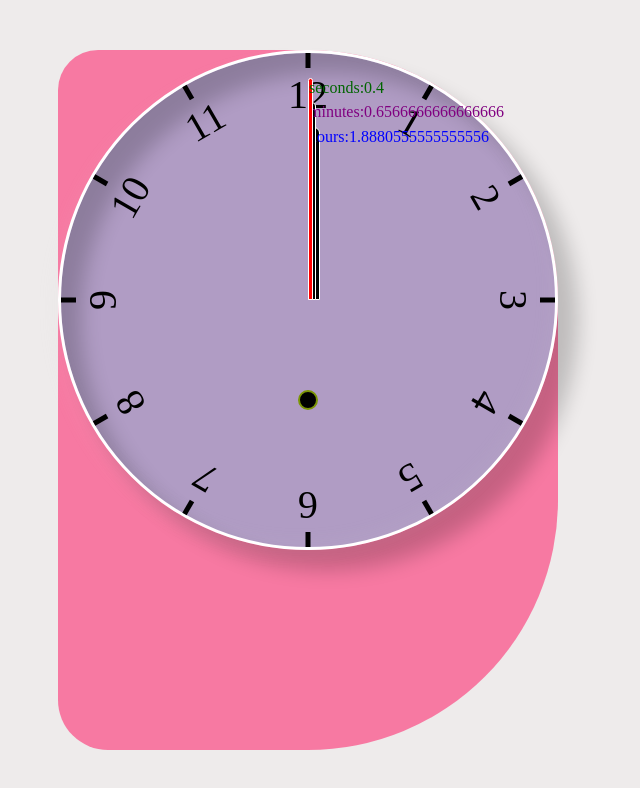
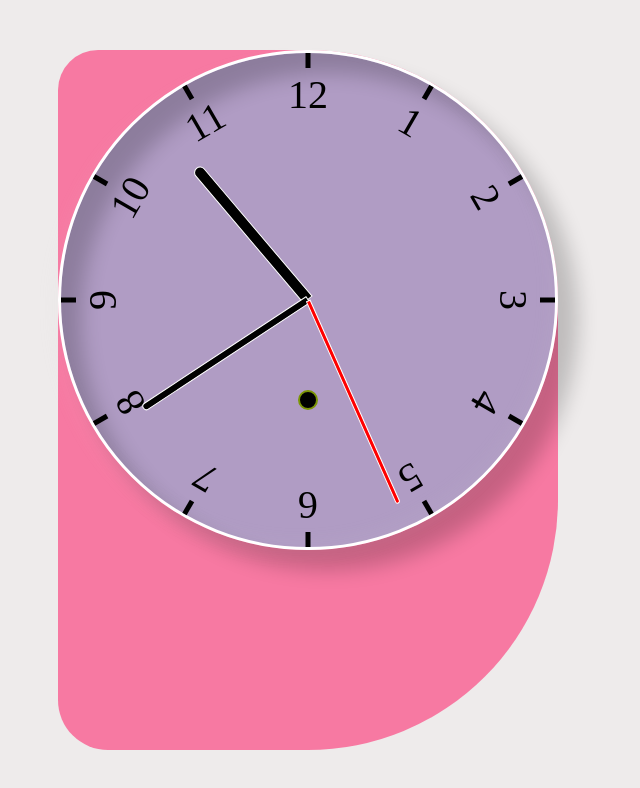
Before and after one commit to MeetYourCreator/alarm-clock, a React (Create React App) app: page / in a window 1280 px wide. Shown: the top 788 px of the page, without its empty margins (332-972 px from the left). Built offline with nearby package versions, Linux system fonts and the light colour scheme; a web font is replaced by a local one.

Commit message:
clock functioning

```diff
--- a/src/App.js
+++ b/src/App.js
@@ -8,7 +8,7 @@ const App = () => {
   return (
     <>
       {/* <Home /> */}
-      <Clock secondHand minuteHand hourHand clockNumber='1'/>
+      <Clock />
    </>
   );
 }
--- a/src/Components/HourHand.jsx
+++ b/src/Components/HourHand.jsx
@@ -1,10 +1,10 @@
 import React from "react"
 
-const HourHand = ({hourHand}) => {
+const HourHand = () => {
 
   return (
     <>
-      <div style={{ color: 'blue' }}>hours:{hourHand}</div>
+      <div style={{ color: 'blue' }}></div>
     </>
   )
 }
--- a/src/Components/MinuteHand.jsx
+++ b/src/Components/MinuteHand.jsx
@@ -3,7 +3,7 @@ import React from "react"
 const MinuteHand = ({minuteHand}) => {
   return (
     <>
-      <div style={{color: 'purple'}}>minutes:{minuteHand}</div>
+      <div style={{color: 'purple'}}></div>
     </>
   )
 }
--- a/src/Components/SecondHand.jsx
+++ b/src/Components/SecondHand.jsx
@@ -4,7 +4,7 @@ const SecondHand = ({secondHand}) => {
 
   return (
     <>
-      <div style={{color:'darkgreen'}}>seconds:{secondHand}</div>
+      <div style={{color:'darkgreen'}}></div>
     </>
   )
 }
--- a/src/screens/Clock/Clock.css
+++ b/src/screens/Clock/Clock.css
@@ -13,7 +13,7 @@ body {
 
 }
 
-.clock-container {
+.clock-edge {
   background-color:rgba(255, 0, 85, 0.485);
   border-top-right-radius: 250px;
   border-bottom-right-radius: 250px;
--- a/src/screens/Clock/Clock.jsx
+++ b/src/screens/Clock/Clock.jsx
@@ -3,7 +3,7 @@ import ClockNumber from "../../Components/ClockNumber.jsx"
 import SecondHand from "../../Components/SecondHand.jsx"
 import MinuteHand from "../../Components/MinuteHand.jsx"
 import HourHand from "../../Components/HourHand.jsx"
-import {setHour, setMinute, setSecond, angleClock} from '../../services/time.js'
+import {setHour, setMinute, setSecond } from '../../services/time.js'
 import './Clock.css'
 
 const Clock = () => {
@@ -12,35 +12,80 @@ const Clock = () => {
   const [secondRatio, setSecondRatio] = useState(0)
 
   useEffect(() => {
-    setTimeout(() => {
+    setInterval(() => {
       setHourRatio(setHour())
       setMinuteRatio(setMinute())
       setSecondRatio(setSecond())
   }, 1000)
-  })
+  }, [])
 
 
 
   return (
     <>
-      <div className="clock-container">
+      <div className="clock-edge">
         <div className="clock">
           <div className="clock-face">
-            <div className="hand hour"><HourHand hourHand={hourRatio }/></div>
-            <div className="hand minute"><MinuteHand minuteHand={minuteRatio}/></div>
-            <div className="hand second"><SecondHand secondHand={secondRatio}/></div>
-            <div className="number number1"><ClockNumber number = '1'/></div>
-            <div className="number number2"><ClockNumber number = '2' /></div>
-            <div className="number number3"><ClockNumber number = '3' /></div>
-            <div className="number number4"><ClockNumber number = '4' /></div>
-            <div className="number number5"><ClockNumber number = '5' /></div>
-            <div className="number number6"><ClockNumber number = '6' /></div>
-            <div className="number number7"><ClockNumber number = '7' /></div>
-            <div className="number number8"><ClockNumber number = '8' /></div>
-            <div className="number number9"><ClockNumber number = '9' /></div>
-            <div className="number number10"><ClockNumber number = '10' /></div>
-            <div className="number number11"><ClockNumber number = '11' /></div>
-            <div className="number number12"><ClockNumber number = '12' /></div>
+            <div
+              className="hand hour"
+              style={{
+                transform: `translate(-50%) rotate(${hourRatio * 360}deg)`,
+              }}
+            >
+              {/* <HourHand/> */}
+            </div>
+            <div
+              className="hand minute"
+              style={{
+                transform: `translate(-50%) rotate(${minuteRatio * 360}deg)`,
+              }}
+            >
+              {/* <MinuteHand/> */}
+            </div>
+            <div
+              className="hand second"
+              style={{
+                transform: `translate(-50%) rotate(${secondRatio * 360}deg)`,
+              }}
+            >
+              {/* <SecondHand /> */}
+            </div>
+            <div className="number number1">
+              1
+            </div>
+            <div className="number number2">
+              2
+            </div>
+            <div className="number number3">
+              3
+            </div>
+            <div className="number number4">
+              4
+            </div>
+            <div className="number number5">
+              5
+            </div>
+            <div className="number number6">
+              6
+            </div>
+            <div className="number number7">
+              7
+            </div>
+            <div className="number number8">
+              8
+            </div>
+            <div className="number number9">
+              9
+            </div>
+            <div className="number number10">
+              10
+            </div>
+            <div className="number number11">
+              <ClockNumber number="11" />
+            </div>
+            <div className="number number12">
+              <ClockNumber number="12" />
+            </div>
           </div>
         </div>
       </div>
```
